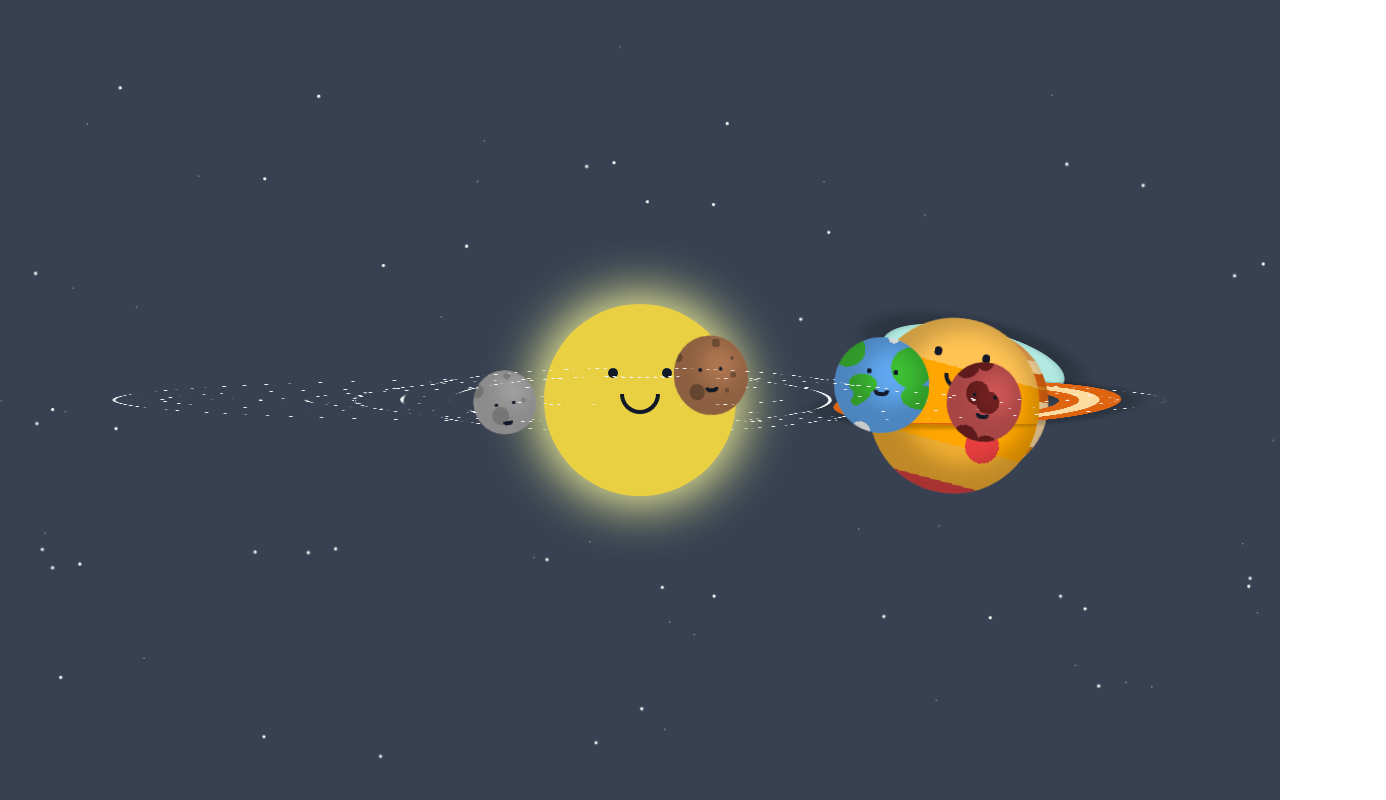
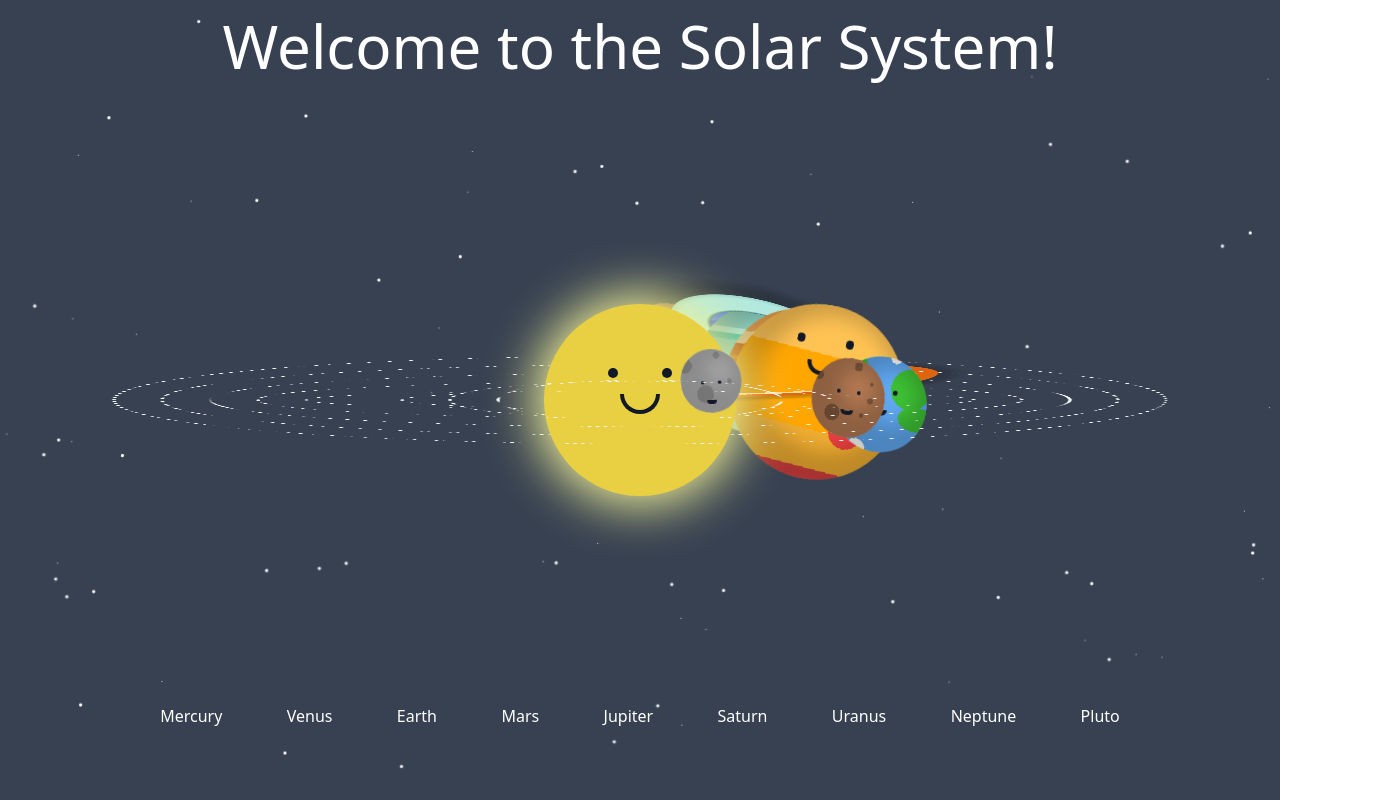
Before and after one commit to cam-peck/mission-beepossible, a Next.js app: page / in a window 1280 px wide. Shown: the whole page, 1386 px wide, since content can reach past the window. Built offline with nearby package versions, Linux system fonts and the light colour scheme.

Commit message:
Created simple nav bar for not to reroute to planet individual pages

```diff
--- a/pages/index.tsx
+++ b/pages/index.tsx
@@ -122,6 +122,58 @@ export default function Home() {
             {renderPlanets(planets)}
           </div>
         </div>
+        <h1 className="text-white text-4xl md:text-5xl lg:text-6xl w-full text-center absolute top-4">
+          Welcome to the Solar System!
+        </h1>
+        <nav className="w-full h-12 absolute bottom-4 md:bottom-12 flex justify-center">
+          <ul className="w-4/5 h-full md:h-4/5 flex flex-wrap justify-around text-white">
+            <li>
+              <a className="basis-1/4 md:basis-1/12" href="/mercury">
+                Mercury
+              </a>
+            </li>
+            <li>
+              <a className="basis-1/4 md:basis-1/12" href="/venus">
+                Venus
+              </a>
+            </li>
+            <li>
+              <a className="basis-1/4 md:basis-1/12" href="/earth">
+                Earth
+              </a>
+            </li>
+            <li>
+              <a className="basis-1/4 md:basis-1/12" href="/mars">
+                Mars
+              </a>
+            </li>
+            <li>
+              <a className="basis-1/4 md:basis-1/12" href="/jupiter">
+                Jupiter
+              </a>
+            </li>
+            <li>
+              <a className="basis-1/4 md:basis-1/12" href="/saturn">
+                Saturn
+              </a>
+            </li>
+            <li>
+              <a className="basis-1/4 md:basis-1/12" href="/uranus">
+                Uranus
+              </a>
+            </li>
+            <li>
+              <a className="basis-1/4 md:basis-1/12" href="/neptune">
+                Neptune
+              </a>
+            </li>
+            <li>
+              <a className="basis-1/4 md:basis-1/12" href="/pluto">
+                Pluto
+              </a>
+            </li>
+          </ul>
+        </nav>
       </main>
     );
   }
```
